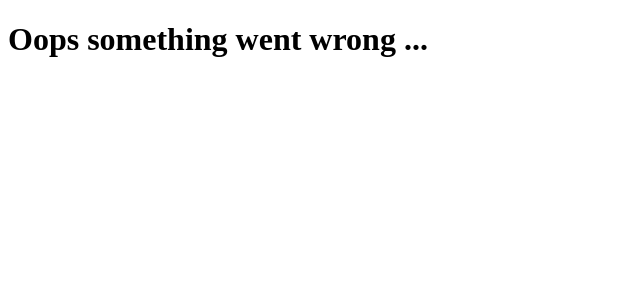
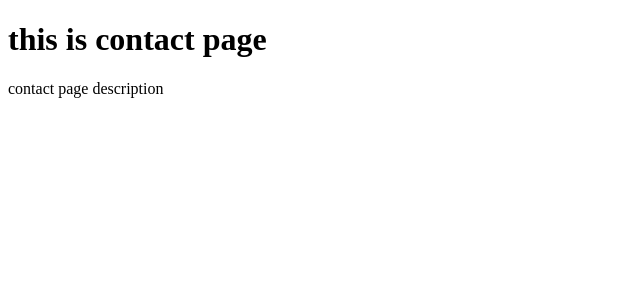
Before and after one commit to kumarnaidukarri/Zimbo__Frontend, a React (Vite) app: page /contact in a window 1280 px wide. Shown: the top 300 px of the page, without its empty margins (0-640 px from the left). Built offline with nearby package versions, Linux system fonts and the light colour scheme.

Commit message:
4.1 - added UseRouteError hook, custom error, refactored code

```diff
--- a/src/App.js
+++ b/src/App.js
@@ -5,6 +5,10 @@ import { createBrowserRouter, RouterProvider } from "react-router"; // react-rou
 // components imports
 import Header from "./components/Header.js";
 import Body from "./components/Body.js";
+
+import About from "./components/About.js";
+import Contact from "./components/Contact.js";
+import ErrorPage from "./components/ErrorPage.js";
 
 /*
 Components Design:
@@ -36,28 +40,10 @@ const AppLayout = function () {
   );
 };
 
-const Home = function () {
-  return (
-    <>
-      <h1> this is home page </h1> <p> home page description </p>
-    </>
-  );
-};
-const About = function () {
-  return (
-    <>
-      <h1> this is about page </h1> <p> about page description </p>
-    </>
-  );
-};
-const ErrorPage = function () {
-  return <h1> Oops something went wrong ... </h1>;
-};
-
 const appRouter = createBrowserRouter([
   { path: "/", element: <AppLayout />, errorElement: <ErrorPage /> },
-  { path: "/home", element: <Home /> },
   { path: "/about", element: <About /> },
+  { path: "/contact", element: <Contact /> },
 ]); // creates a router object
 
 const rootEl = ReactDOM.createRoot(document.getElementById("root"));
--- /dev/null
+++ b/src/components/About.js
@@ -0,0 +1,10 @@
+const About = function () {
+  return (
+    <>
+      <h1> this is about page </h1>
+      <p> about page description </p>
+    </>
+  );
+};
+
+export default About;
--- /dev/null
+++ b/src/components/Contact.js
@@ -0,0 +1,10 @@
+const Contact = function () {
+  return (
+    <>
+      <h1> this is contact page </h1>
+      <p> contact page description </p>
+    </>
+  );
+};
+
+export default Contact;
--- /dev/null
+++ b/src/components/ErrorPage.js
@@ -0,0 +1,17 @@
+import { useRouteError } from "react-router";
+
+const ErrorPage = function () {
+  const err = useRouteError(); // useRouteError() Hook for handling errors occur in a specific route.
+  console.log(err);
+
+  return (
+    <>
+      <h1> Oops something went wrong ... </h1>
+      <p>
+        {err.data} {err.status} {err.statusText}
+      </p>
+    </>
+  );
+};
+
+export default ErrorPage;
```
